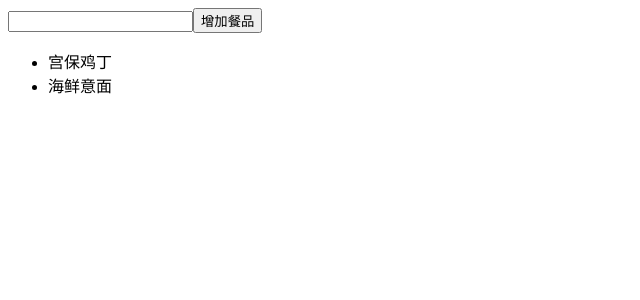
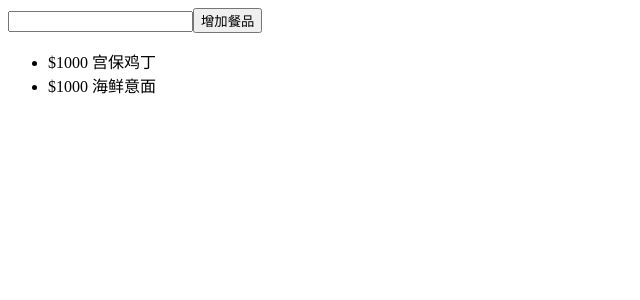
Before and after one commit to leniNikky/react-demo, a React (Create React App) app in the folder react-demo/: page / in a window 1280 px wide. Shown: the top 300 px of the page, without its empty margins (0-640 px from the left). Built offline with nearby package versions, Linux system fonts and the light colour scheme.

Commit message:
prop-types校验传递的值

```diff
--- a/react-demo/src/MealItem.js
+++ b/react-demo/src/MealItem.js
@@ -1,4 +1,5 @@
 import React, { Component } from 'react'
+import PropTypes from 'prop-types'
 class MealItem extends Component {
     constructor(props){
         super(props)
@@ -6,7 +7,7 @@ class MealItem extends Component {
     }
     render() {
         return (
-            <li onClick={this.deleteItem}>{this.props.content}</li>
+        <li onClick={this.deleteItem}>${this.props.price} {this.props.content}</li>
          );
     }
 
@@ -16,4 +17,15 @@ class MealItem extends Component {
     }
 }
 
+MealItem.propTypes = {
+    price:PropTypes.number.isRequired,
+    content: PropTypes.string,
+    index: PropTypes.number,
+    deleteItem: PropTypes.func
+}
+
+MealItem.defaultProps = {
+    price:1000
+}
+
 export default MealItem
```
